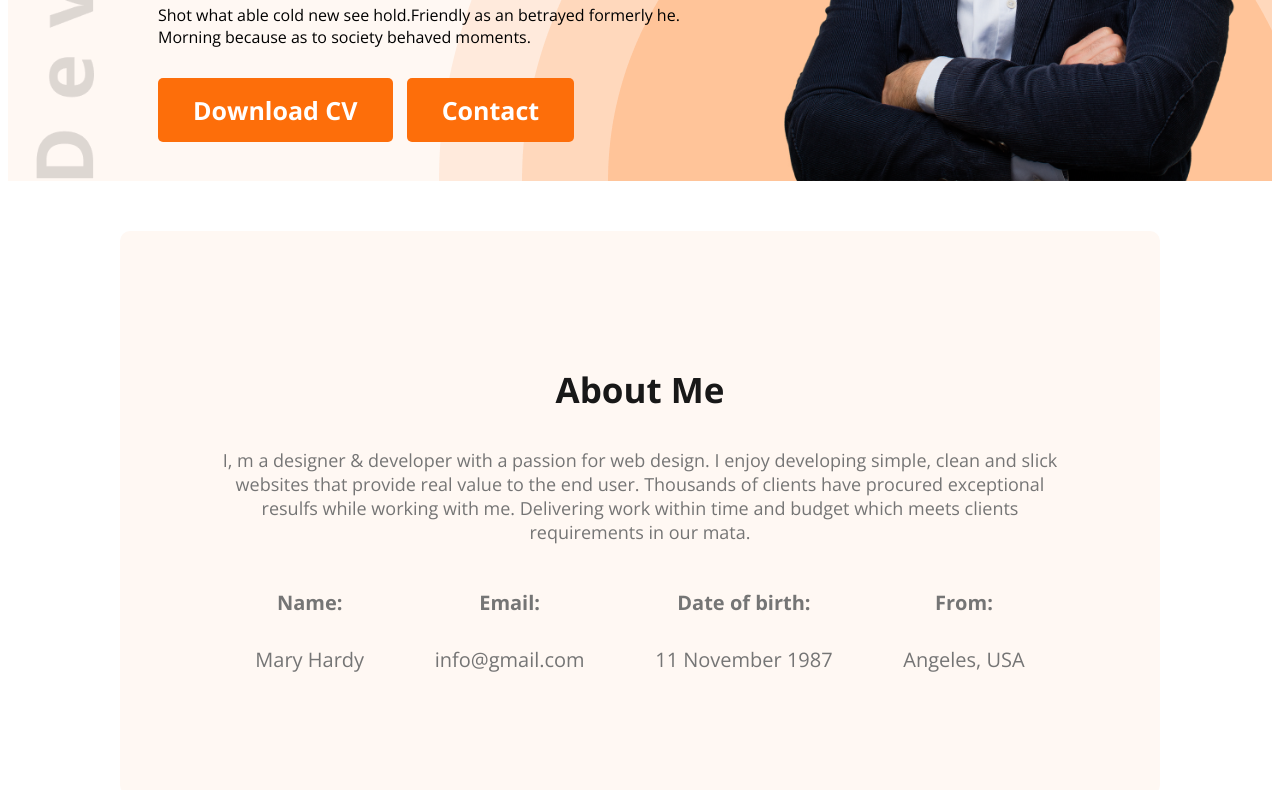
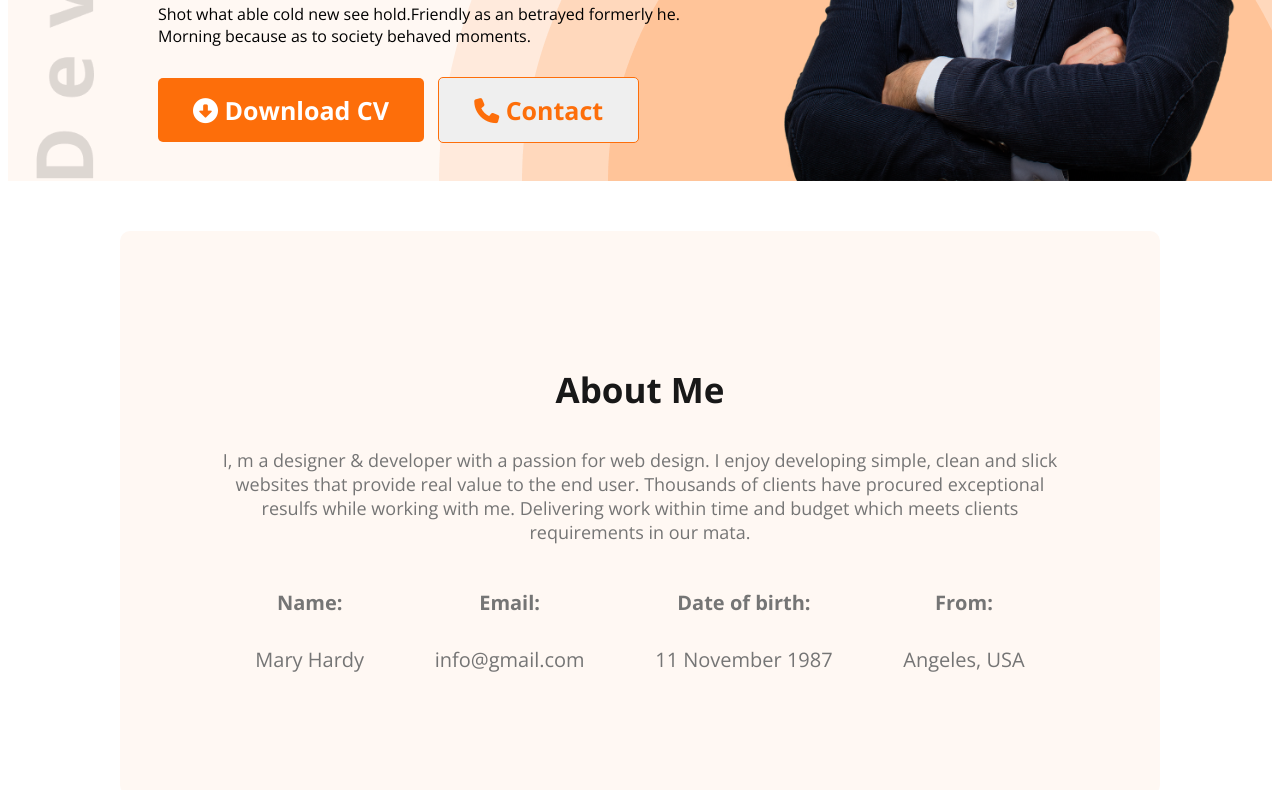
Before and after one commit to Tasin1025/developer-portfolio, a plain HTML site: page index.html in a window 1280 px wide. Shown: the part 587-1377 px from the top of the page. Drawn offline with nearby package versions, Linux system fonts and the light colour scheme.

Commit message:
all done

```diff
--- a/index.html
+++ b/index.html
@@ -11,6 +11,7 @@
     <link href="https://fonts.googleapis.com/css2?family=Open+Sans:wght@400;700;800&display=swap" rel="stylesheet">
 
     <link rel="stylesheet" href="styles/portfolio.css">
+    <script src="https://kit.fontawesome.com/83354176c5.js" crossorigin="anonymous"></script>
 </head>
 
 <body>
@@ -30,8 +31,8 @@
                 <h1 class="banner-title"> Tasin Rahman</h1>
                 <p class="banner-description"> Shot what able cold new see hold.Friendly as an betrayed formerly he.
                     Morning because as to society behaved moments.</p>
-                <button class="btn-primary"> Download CV </button>
-                <button class="btn-primary" style="margin-left: 10px;"> Contact </button>
+                <button class="btn-primary"> <i class="fa-sharp fa-solid fa-circle-down"></i> Download CV </button>
+                <button class="btn" style="margin-left: 10px;"> <i class="fa-solid fa-phone"></i> Contact </button>
             </div>
             <img class="profile-pic" src="images/hardy.png" alt="a picture of hardy">
         </div>
@@ -169,7 +170,7 @@
                 </div>
             </div>
             <div class="download-cv">
-                <button class="btn-primary"> Download CV </button>
+                <button class="btn-primary"><i class="fa-sharp fa-solid fa-circle-down"></i> Download CV </button>
             </div>
         </section>
     </main>
--- a/styles/portfolio.css
+++ b/styles/portfolio.css
@@ -12,6 +12,15 @@ nav {
     display: flex;
     justify-content: space-between;
     margin: 0 150px;
+}
+
+.btn {
+    border-radius: 5px;
+    border: 1px solid #FD6E0A ;
+    font-size: 25px;
+    font-weight: 700;
+    padding: 15px 35px;
+    color: #FD6E0A;
 }
 
 .btn-primary {
```
